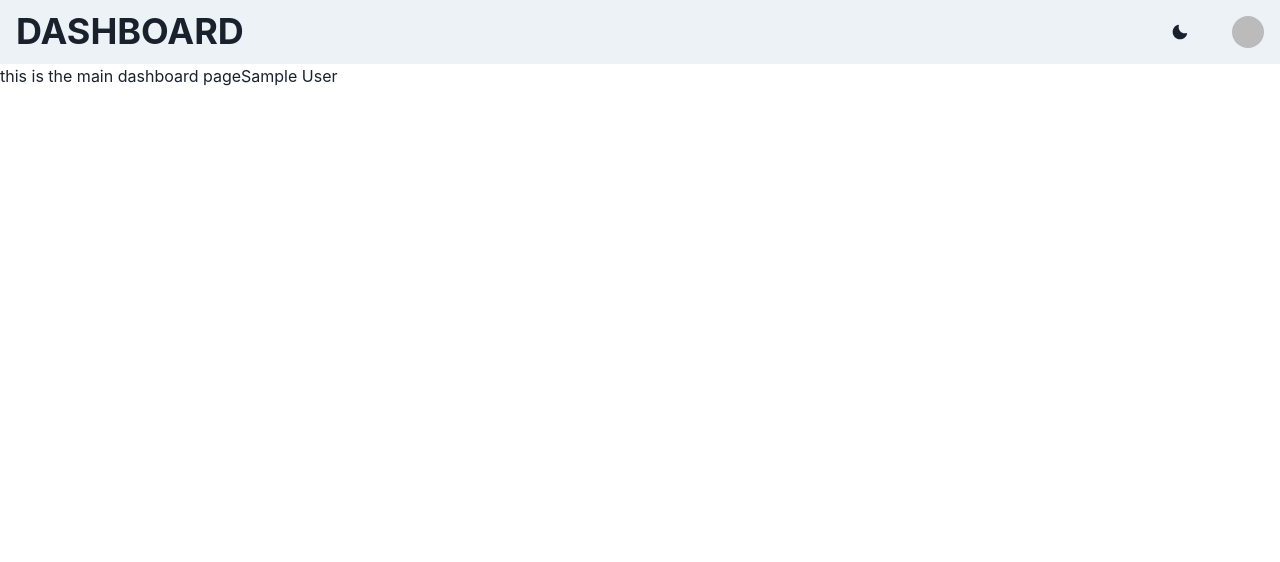
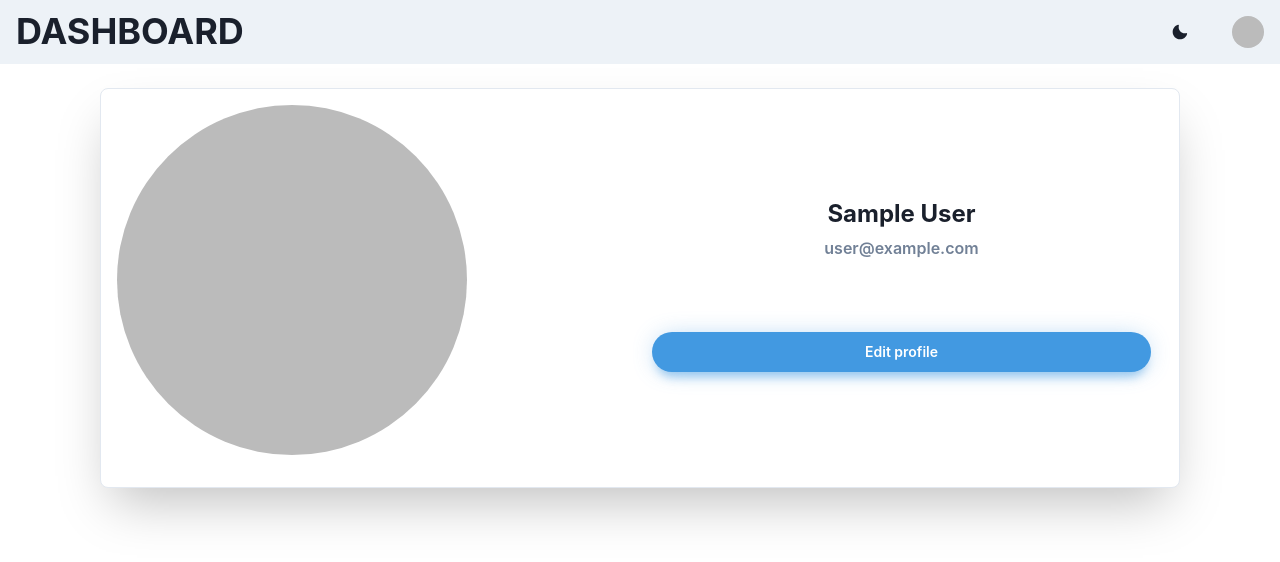
Before and after one commit to SamKarki432/vending-app, a Next.js app: page / in a window 1280 px wide. Shown: the top 562 px of the page. Built offline with nearby package versions, Linux system fonts and the light colour scheme; no server answers; sample sign-in values are in the browser's storage.

Commit message:
user info card

```diff
--- /dev/null
+++ b/components/userinfo components/userinfocard.tsx
@@ -0,0 +1,85 @@
+import {
+    Badge,
+    Button,
+    Center,
+    Flex,
+    Heading,
+    Image,
+    Link,
+    Stack,
+    Text,
+    useColorModeValue,
+  } from '@chakra-ui/react';
+
+  export default function socialProfileWithImageHorizontal({userinfo}:any) {
+    return (
+      <Center py={6}>
+        <Stack
+          borderWidth="1px"
+          borderRadius="lg"
+          w={{ sm: '100%', md: '1080px' }}
+          height={{ sm: '600px', md: '25rem' }}
+          direction={{ base: 'column', md: 'row' }}
+          bg={useColorModeValue('white', 'gray.900')}
+          boxShadow={'2xl'}
+          padding={4}>
+          <Flex flex={1} >
+            <Image
+              borderRadius='full'
+              boxSize='350px'
+              src={userinfo?.photoURL?String(userinfo?.photoURL) : 'https://avatars.dicebear.com/api/male/username.svg'}
+            />
+          </Flex>
+          <Stack
+            flex={1}
+            flexDirection="column"
+            justifyContent="center"
+            alignItems="center"
+            p={1}
+            pt={2}>
+            <Heading fontSize={'2xl'} fontFamily={'body'}>
+              {userinfo?.displayName}
+            </Heading>
+            <Text fontWeight={600} color={'gray.500'} size="sm" mb={4}>
+              {userinfo?.email}
+            </Text>
+
+            <Text
+            //   textAlign={'center'}
+              color={useColorModeValue('gray.700', 'gray.400')}
+              px={3}>
+
+              {userinfo?.metadata.creationTime}
+            </Text>
+
+            <Stack
+              width={'100%'}
+              mt={'2rem'}
+              direction={'row'}
+              padding={2}
+            //   justifyContent={'space-between'}
+            //   alignItems={'center'}
+            >
+              <Button
+                flex={1}
+                fontSize={'sm'}
+                rounded={'full'}
+                bg={'blue.400'}
+                color={'white'}
+                boxShadow={
+                  '0px 1px 25px -5px rgb(66 153 225 / 48%), 0 10px 10px -5px rgb(66 153 225 / 43%)'
+                }
+                _hover={{
+                  bg: 'blue.500',
+                }}
+                _focus={{
+                  bg: 'blue.500',
+                }}>
+                Edit profile
+              </Button>
+            </Stack>
+          </Stack>
+        </Stack>
+      </Center>
+    );
+  }
--- a/pages/index.tsx
+++ b/pages/index.tsx
@@ -1,8 +1,9 @@
-import { Button, useColorMode, useColorModeValue } from "@chakra-ui/react";
+import { Button, Stack, useColorMode, useColorModeValue ,Flex, Container} from "@chakra-ui/react";
 import { useEffect } from "react";
 import GoogleLogin from "../components/googlelogin";
 import NavBar from "../components/navbar";
 import WithSubnavigation from "../components/navbar";
+import UserInfoCard from "../components/userinfo components/userinfocard";
 import UserLogin from "../components/userlogin";
 import { writeUserData } from "../firebase/dboperations";
 import useFirebaseAuth from "../firebase/useAuth";
@@ -18,9 +19,9 @@ const DashboardPage=()=>{
     <>
       {/* <WithSubnavigation/> */}
       <NavBar/>
-      this is the main dashboard page
-      {user?.displayName}
-    </>
+
+          <UserInfoCard userinfo={user}/>
+     </>
   )
 }
 
```
